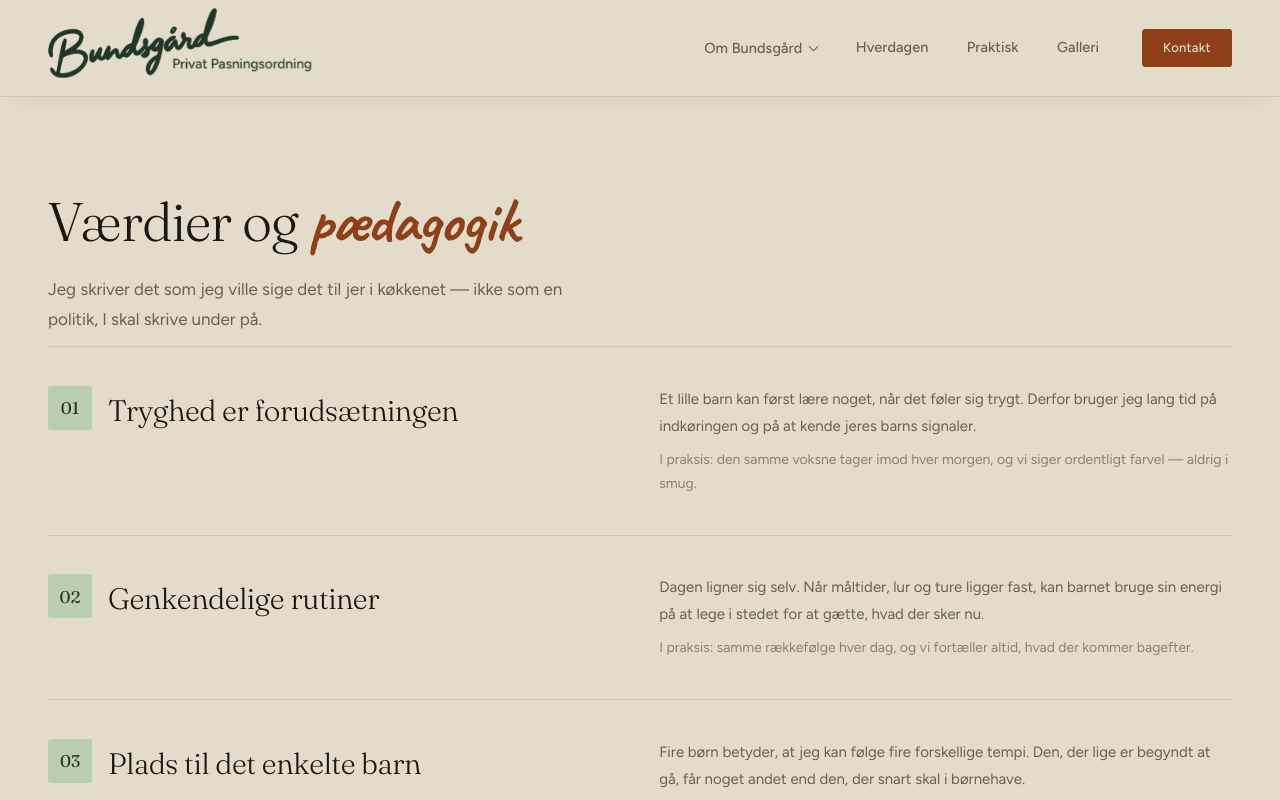
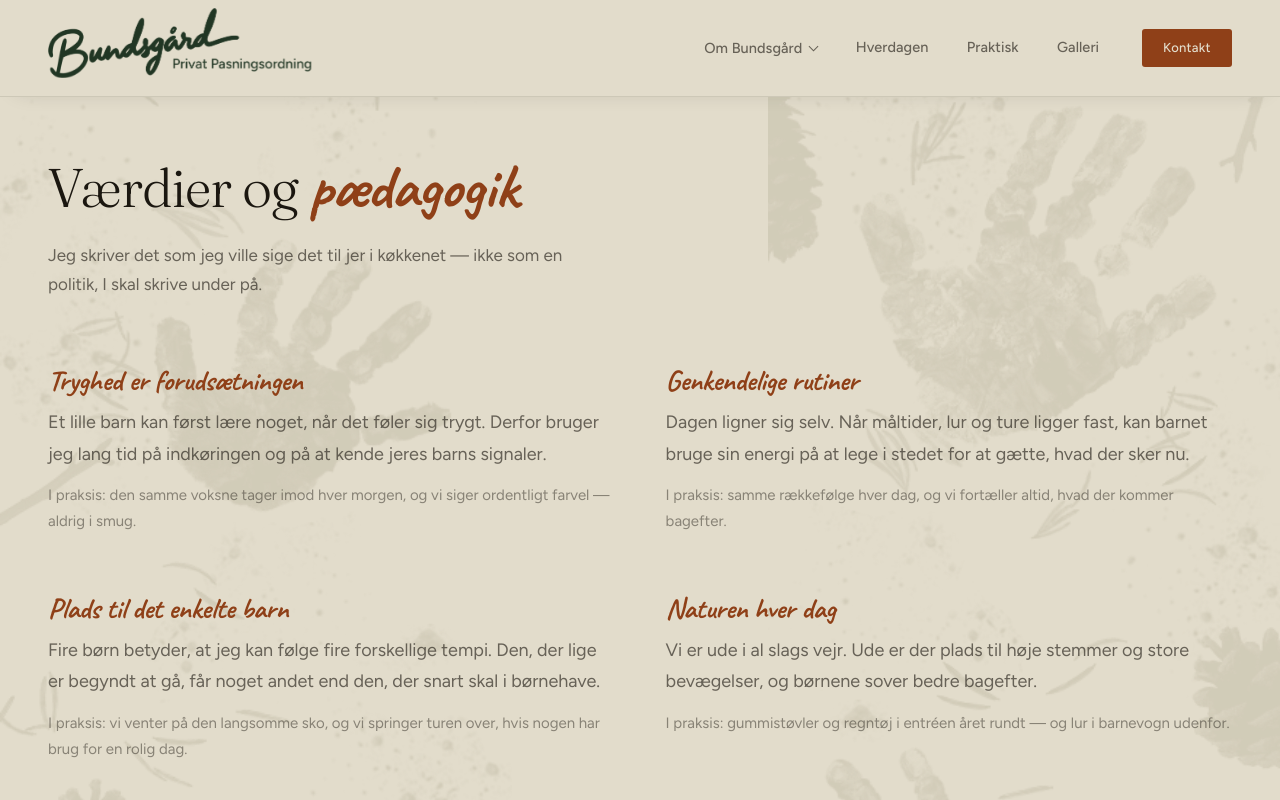
Before and after one commit to Bean-Machinie/Bundsgaards-Private-Pasningsordning-hjemmeside, a React (Vite) app: page /vaerdier in a window 1280 px wide. Shown: the top 800 px of the page. Built offline with nearby package versions, Linux system fonts and the light colour scheme.

Commit message:
updated værdier page

```diff
--- a/src/content/values.ts
+++ b/src/content/values.ts
@@ -1,6 +1,4 @@
 export interface Value {
-  /** Two-digit ordinal, rendered in the circular badge. */
-  number: string;
   title: string;
   body: string;
   /** The "I praksis:" line — how the principle looks on an ordinary day. */
@@ -10,41 +8,35 @@ export interface Value {
 /** The full pedagogy, shown on /vaerdier. */
 export const values: Value[] = [
   {
-    number: '01',
     title: 'Tryghed er forudsætningen',
     body: 'Et lille barn kan først lære noget, når det føler sig trygt. Derfor bruger jeg lang tid på indkøringen og på at kende jeres barns signaler.',
     example:
       'I praksis: den samme voksne tager imod hver morgen, og vi siger ordentligt farvel — aldrig i smug.',
   },
   {
-    number: '02',
     title: 'Genkendelige rutiner',
     body: 'Dagen ligner sig selv. Når måltider, lur og ture ligger fast, kan barnet bruge sin energi på at lege i stedet for at gætte, hvad der sker nu.',
     example:
       'I praksis: samme rækkefølge hver dag, og vi fortæller altid, hvad der kommer bagefter.',
   },
   {
-    number: '03',
     title: 'Plads til det enkelte barn',
     body: 'Fire børn betyder, at jeg kan følge fire forskellige tempi. Den, der lige er begyndt at gå, får noget andet end den, der snart skal i børnehave.',
     example:
       'I praksis: vi venter på den langsomme sko, og vi springer turen over, hvis nogen har brug for en rolig dag.',
   },
   {
-    number: '04',
     title: 'Naturen hver dag',
     body: 'Vi er ude i al slags vejr. Ude er der plads til høje stemmer og store bevægelser, og børnene sover bedre bagefter.',
     example:
       'I praksis: gummistøvler og regntøj i entréen året rundt — og lur i barnevogn udenfor.',
   },
   {
-    number: '05',
     title: 'Leg er arbejde',
     body: 'Jeg blander mig ikke i alt. Børn lærer at vente, dele og forhandle, når de får lov at være i legen selv — men jeg er tæt på og hjælper, hvor det er nødvendigt.',
     example: 'I praksis: få aktiviteter på skemaet og lang tid til hver enkelt.',
   },
   {
-    number: '06',
     title: 'Et tæt samarbejde med jer',
     body: 'I kender jeres barn bedst. Jeg vil hellere spørge en gang for meget, end antage noget forkert.',
     example:
--- a/src/pages/Vaerdier.css
+++ b/src/pages/Vaerdier.css
@@ -1,41 +1,71 @@
-.vaerdi {
-  display: grid;
-  grid-template-columns: repeat(auto-fit, minmax(min(240px, 100%), 1fr));
-  gap: clamp(16px, 3vw, 48px);
-  padding-block: clamp(28px, 3vw, 44px);
-  border-top: 1px solid var(--color-border);
+/* — the page ——————————————————————————————————————————————————————
+   One section holds the title, the lead and the grid, and hosts the printed
+   backdrop — the setup the Om page uses: positioned, but never isolated, so the
+   layer stays in the page's own stacking context. The single section is what
+   makes the picture sit right: it spills upward behind the site header, and its
+   bottom edge is the footer, so nothing of the picture's own edge shows on the
+   cream. Splitting the page in two sections would clip it mid-picture, straight
+   across the page, where the second section begins.
+
+   The title sits close under the header, the same tightening the Om and gallery
+   pages use. Doubled selector is load-bearing: page CSS lands before global.css
+   in the bundle, so a single class would lose the specificity tie to .section's
+   own padding-block. */
+.section.vaerdier {
+  position: relative;
+  padding-top: clamp(28px, 3.4vw, 52px);
+  padding-bottom: clamp(56px, 7vw, 104px);
 }
 
-.vaerdi__head {
-  display: flex;
-  align-items: flex-start;
-  gap: var(--space-4);
-}
-.vaerdi__badge {
-  display: grid;
-  place-items: center;
-  width: 44px;
-  height: 44px;
-  flex: none;
-  border-radius: var(--radius-md);
-  background: var(--color-secondary);
-  color: var(--color-primary);
-  font-family: var(--font-display);
-  font-size: 17px;
-}
-.vaerdi__heading {
-  margin: var(--space-2) 0 0;
-  font-size: clamp(1.4rem, 2.6vw, 1.85rem);
+/* The grid opens after the lead with the air a section break would have given
+   it — the two used to be separate sections. */
+.vaerdier .vaerdi-grid {
+  margin-top: clamp(40px, 5vw, 72px);
 }
 
+/* — the values ————————————————————————————————————————————————————
+   The front page's .values-grid, carried over whole: two columns, the same
+   gaps, no rules or badges — each value is a handwritten title above its own
+   text, and the grid gaps do the separating. Three rows here, not two. */
+.vaerdi-grid {
+  display: grid;
+  grid-template-columns: 1fr 1fr;
+  gap: clamp(36px, 4.5vw, 60px) clamp(28px, 4vw, 56px);
+}
+
+/* The handwritten terracotta voice the front page gives its value titles —
+   same font, weight and colour, one step larger because here they carry a
+   whole page rather than a teaser card. */
+.vaerdi__heading {
+  margin: 0 0 var(--space-2);
+  font-family: var(--font-script);
+  font-weight: 700;
+  font-size: clamp(22px, 2.4vw, 29px);
+  line-height: 1.2;
+  color: var(--color-accent);
+}
+
+/* Body copy matches the front page's values section (and its welcome
+   paragraph), so the two read in one voice. */
 .vaerdi__body {
-  margin: 0 0 var(--space-2);
+  margin: 0;
+  font-size: clamp(15px, 1.5vw, 18px);
+  line-height: 1.75;
   color: var(--color-ink-2);
 }
 /* The "I praksis:" line — deliberately quieter than the principle above it. */
 .vaerdi__example {
-  margin: 0;
-  font-size: 14px;
+  margin: var(--space-3) 0 0;
+  font-size: clamp(14px, 1.3vw, 15px);
   line-height: 1.75;
   color: var(--color-ink-3);
 }
+
+/* Two columns stop holding a readable line on a phone — same breakpoint the
+   front page's values grid folds at. */
+@media (max-width: 560px) {
+  .vaerdi-grid {
+    grid-template-columns: 1fr;
+    row-gap: clamp(32px, 8vw, 44px);
+  }
+}
--- a/src/pages/Vaerdier.tsx
+++ b/src/pages/Vaerdier.tsx
@@ -1,3 +1,4 @@
+import Backdrop from '../components/Backdrop';
 import { values } from '../content/values';
 import { useDocumentTitle } from '../hooks/useDocumentTitle';
 import { routes } from '../routes';
@@ -9,7 +10,12 @@ export default function Vaerdier() {
 
   return (
     <div className="enter">
-      <section className="shell section--loose section--flush-bottom">
+      {/* Title, lead and the whole grid live in one section, the way the Om
+          page does it — that section is what the printed backdrop hangs on, and
+          it has to reach the footer for the picture's bottom to be hidden. */}
+      <section className="shell section vaerdier">
+        <Backdrop variant="welcome" />
+
         <h1 className="title-page">
           Værdier og <em className="title-em">pædagogik</em>
         </h1>
@@ -17,23 +23,19 @@ export default function Vaerdier() {
           Jeg skriver det som jeg ville sige det til jer i køkkenet — ikke som en politik,
           I skal skrive under på.
         </p>
-      </section>
 
-      <section className="shell section--loose section--flush-top">
-        {values.map((value) => (
-          <article key={value.number} className="vaerdi">
-            <div className="vaerdi__head">
-              <span className="vaerdi__badge" aria-hidden="true">
-                {value.number}
-              </span>
+        {/* The front page's values grid, carried straight over: the same
+            handwritten terracotta title standing above its own text, the same
+            body voice, two to a row — six values here instead of four. */}
+        <div className="vaerdi-grid">
+          {values.map((value) => (
+            <article key={value.title} className="vaerdi">
               <h2 className="vaerdi__heading">{value.title}</h2>
-            </div>
-            <div>
-              <p className="prose vaerdi__body">{value.body}</p>
+              <p className="vaerdi__body">{value.body}</p>
               <p className="vaerdi__example">{value.example}</p>
-            </div>
-          </article>
-        ))}
+            </article>
+          ))}
+        </div>
       </section>
     </div>
   );
```
